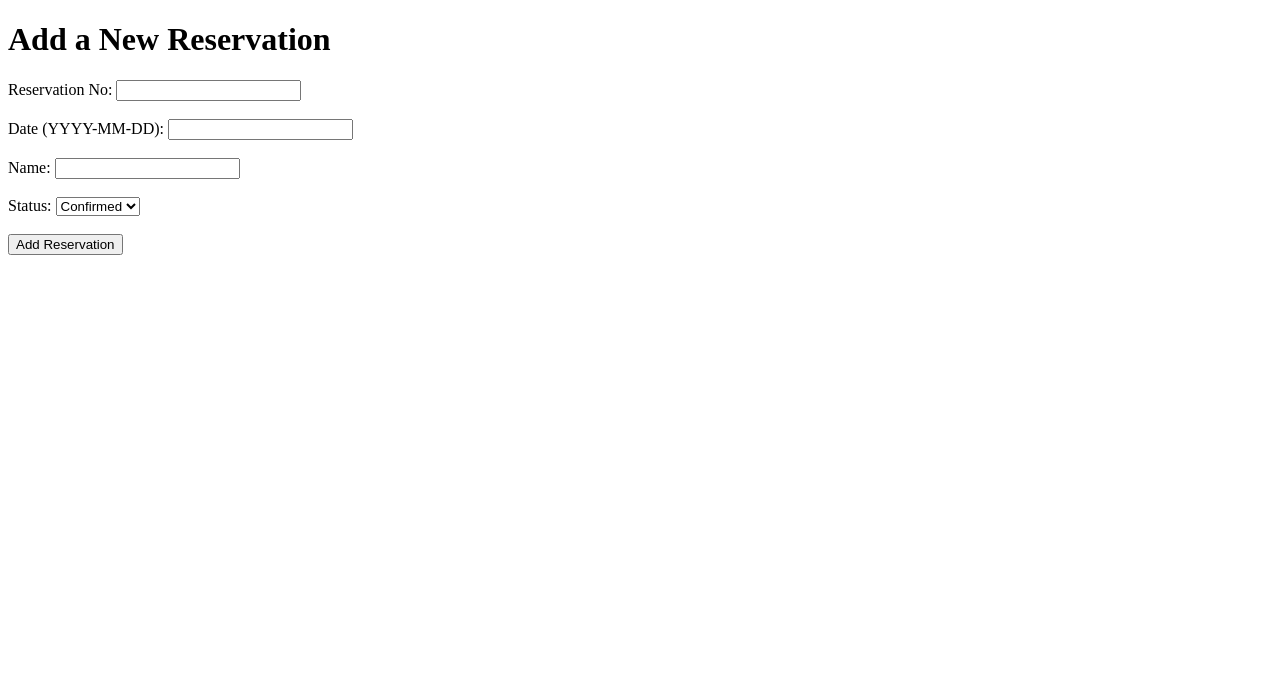
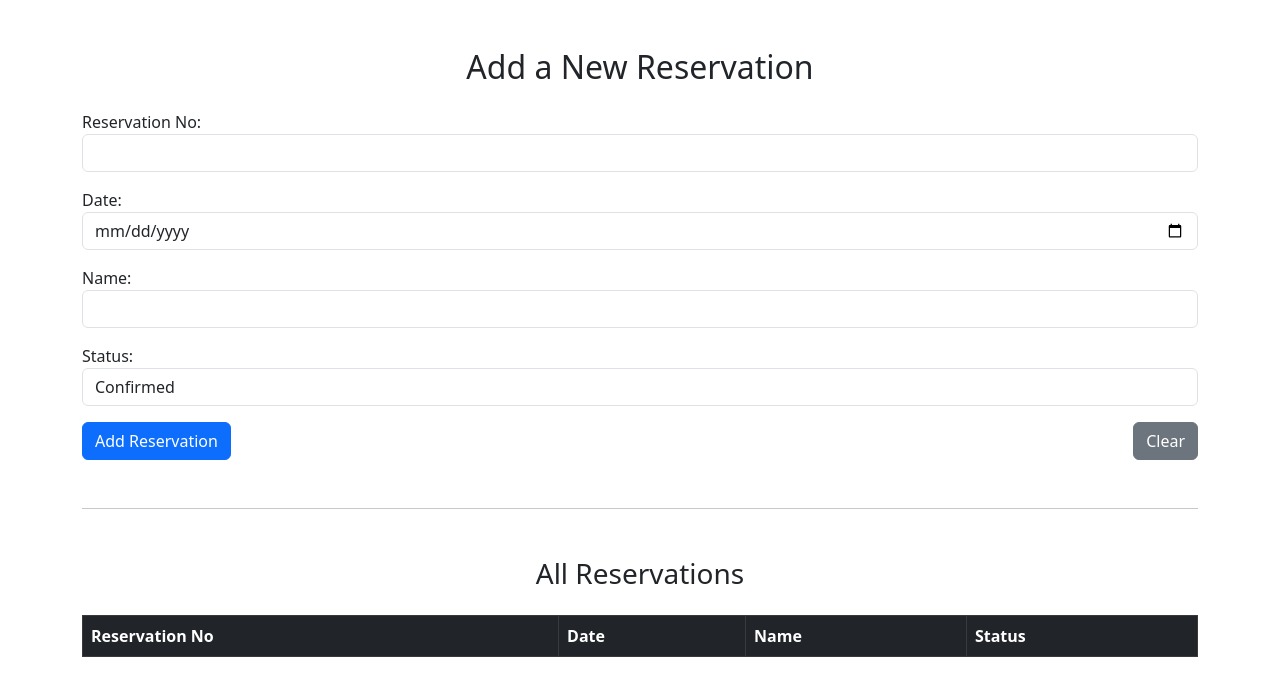
Before and after one commit to mohdsiraz02/flask_app_mohd, a Flask app: page /add in a window 1280 px wide. Shown: the top 696 px of the page. Run offline with Flask 3, Linux system fonts and the light colour scheme; lists and menus that the app fills with data are empty.

Commit message:
Initial professional Flask app with add/view routes

```diff
--- a/app.py
+++ b/app.py
@@ -1,93 +1,54 @@
-from flask import Flask, render_template, request
+from flask import Flask, render_template, request, flash, redirect, url_for
 import sqlite3
 
 app = Flask(__name__)
+app.secret_key = "your_secret_key"  # Required for flash messages
 
-# 🔹 Homepage: Display all current reservations
+# 🔹 Home route → redirects to form page
 @app.route('/')
 def home():
+    return redirect(url_for('add_reservation'))
+
+# 🔹 Route to view all reservations
+@app.route('/view')
+def view_reservations():
     conn = sqlite3.connect('database.db')
     c = conn.cursor()
     c.execute("SELECT * FROM reservations")
     rows = c.fetchall()
     conn.close()
-    return render_template("index.html", reservations=rows)
+    return render_template("view.html", reservations=rows)
 
-# 🔹 Move Reservations based on input
-@app.route('/move', methods=['GET', 'POST'])
-def move_records():
-    message = ""
-    verified_rows = []
-
-    if request.method == 'POST':
-        reservation_no = request.form.get('reservation_no')
-        date = request.form.get('date')
-
-        conn = sqlite3.connect('database.db')
-        c = conn.cursor()
-
-        if reservation_no:
-            c.execute("SELECT * FROM reservations WHERE reservation_no = ?", (reservation_no,))
-        elif date:
-            c.execute("SELECT * FROM reservations WHERE date = ?", (date,))
-        else:
-            message = "Please provide input."
-            return render_template("move.html", message=message)
-
-        records = c.fetchall()
-
-        if not records:
-            message = "No matching records found."
-        else:
-            try:
-                for record in records:
-                    c.execute("INSERT INTO moved_reservations VALUES (?, ?, ?, ?)", record)
-                    c.execute("DELETE FROM reservations WHERE reservation_no = ?", (record[0],))
-                conn.commit()
-                message = "Relevant data has been moved successfully."
-                c.execute("SELECT status FROM moved_reservations")
-                verified_rows = [row[0] for row in c.fetchall()]
-            except Exception as e:
-                message = f"Error while moving: {e}"
-
-        conn.close()
-
-    return render_template("move.html", message=message, verified_rows=verified_rows)
-
-# 🔹 View moved reservations
-@app.route('/moved')
-def show_moved():
-    conn = sqlite3.connect('database.db')
-    c = conn.cursor()
-    c.execute("SELECT * FROM moved_reservations")
-    moved = c.fetchall()
-    conn.close()
-    return render_template("moved.html", moved=moved)
-
-# 🔹 Add new reservation manually
+# 🔹 Route to add a new reservation
 @app.route('/add', methods=['GET', 'POST'])
 def add_reservation():
-    message = ""
-
     if request.method == 'POST':
+        # 💾 Get form data
         reservation_no = request.form.get('reservation_no')
         date = request.form.get('date')
         name = request.form.get('name')
         status = request.form.get('status')
 
         try:
+            # 🛠️ Insert into database
             conn = sqlite3.connect('database.db')
             c = conn.cursor()
             c.execute("INSERT INTO reservations VALUES (?, ?, ?, ?)",
                       (reservation_no, date, name, status))
             conn.commit()
-            message = "Reservation added successfully!"
             conn.close()
+
+            # ✅ Show success message & redirect to view page
+            flash("Reservation added successfully!")
+            return redirect(url_for('view_reservations'))
+
         except Exception as e:
-            message = f"Error while adding reservation: {e}"
+            flash(f"Error while adding reservation: {e}")
+            return redirect(url_for('add_reservation'))
 
-    return render_template("add.html", message=message)
+    # 🎨 Show form page when GET request
+    return render_template("add.html")
 
-# 🔹 Start Flask app
+# 🔹 Start Flask server
 if __name__ == '__main__':
     app.run(debug=True)
--- a/templates/add.html
+++ b/templates/add.html
@@ -1,31 +1,82 @@
 <!DOCTYPE html>
 <html>
 <head>
-    <title>Add Reservation</title>
+  <meta charset="UTF-8">
+  <meta name="viewport" content="width=device-width, initial-scale=1">
+  <title>Reservation Manager</title>
+  <link href="https://cdn.jsdelivr.net/npm/bootstrap@5.3.0/dist/css/bootstrap.min.css" rel="stylesheet">
 </head>
 <body>
-    <h1>Add a New Reservation</h1>
+  <div class="container mt-5">
+
+    <!-- 🌟 Heading -->
+    <h2 class="text-center mb-4">Add a New Reservation</h2>
+
+    <!-- 💬 Flash Message -->
+    {% with messages = get_flashed_messages() %}
+      {% if messages %}
+        <div class="alert alert-info">{{ messages[0] }}</div>
+      {% endif %}
+    {% endwith %}
+
+    <!-- 📝 Reservation Form -->
     <form method="POST">
-        <label>Reservation No:</label>
-        <input type="text" name="reservation_no" required><br><br>
+      <div class="form-group mb-3">
+        <label for="reservation_no">Reservation No:</label>
+        <input type="text" class="form-control" name="reservation_no" required>
+      </div>
 
-        <label>Date (YYYY-MM-DD):</label>
-        <input type="text" name="date" required><br><br>
+      <div class="form-group mb-3">
+        <label for="date">Date:</label>
+        <input type="date" class="form-control" name="date" required>
+      </div>
 
-        <label>Name:</label>
-        <input type="text" name="name" required><br><br>
+      <div class="form-group mb-3">
+        <label for="name">Name:</label>
+        <input type="text" class="form-control" name="name" required>
+      </div>
 
-        <label>Status:</label>
-        <select name="status" required>
-            <option value="confirmed">Confirmed</option>
-            <option value="pending">Pending</option>
-        </select><br><br>
+      <div class="form-group mb-3">
+        <label for="status">Status:</label>
+        <select class="form-control" name="status" required>
+          <option value="confirmed">Confirmed</option>
+          <option value="pending">Pending</option>
+        </select>
+      </div>
 
-        <input type="submit" value="Add Reservation">
+      <!-- ✅ Button Block -->
+      <div class="d-flex justify-content-between">
+        <input type="submit" class="btn btn-primary" value="Add Reservation">
+        <input type="reset" class="btn btn-secondary" value="Clear">
+      </div>
     </form>
 
-    {% if message %}
-        <p><strong>{{ message }}</strong></p>
-    {% endif %}
+    <!-- 🔽 Divider -->
+    <hr class="my-5">
+
+    <!-- 📋 Reservation Table -->
+    <h3 class="mb-4 text-center">All Reservations</h3>
+    <table class="table table-bordered">
+      <thead class="table-dark">
+        <tr>
+          <th>Reservation No</th>
+          <th>Date</th>
+          <th>Name</th>
+          <th>Status</th>
+        </tr>
+      </thead>
+      <tbody>
+        {% for r in reservations %}
+        <tr>
+          <td>{{ r[0] }}</td>
+          <td>{{ r[1] }}</td>
+          <td>{{ r[2] }}</td>
+          <td>{{ r[3] }}</td>
+        </tr>
+        {% endfor %}
+      </tbody>
+    </table>
+
+  </div>
 </body>
 </html>
```
Also changed, not shown: setup_db.py (+14 -4 lines), templates/view.html (added, +33 -0 lines), database.db.
